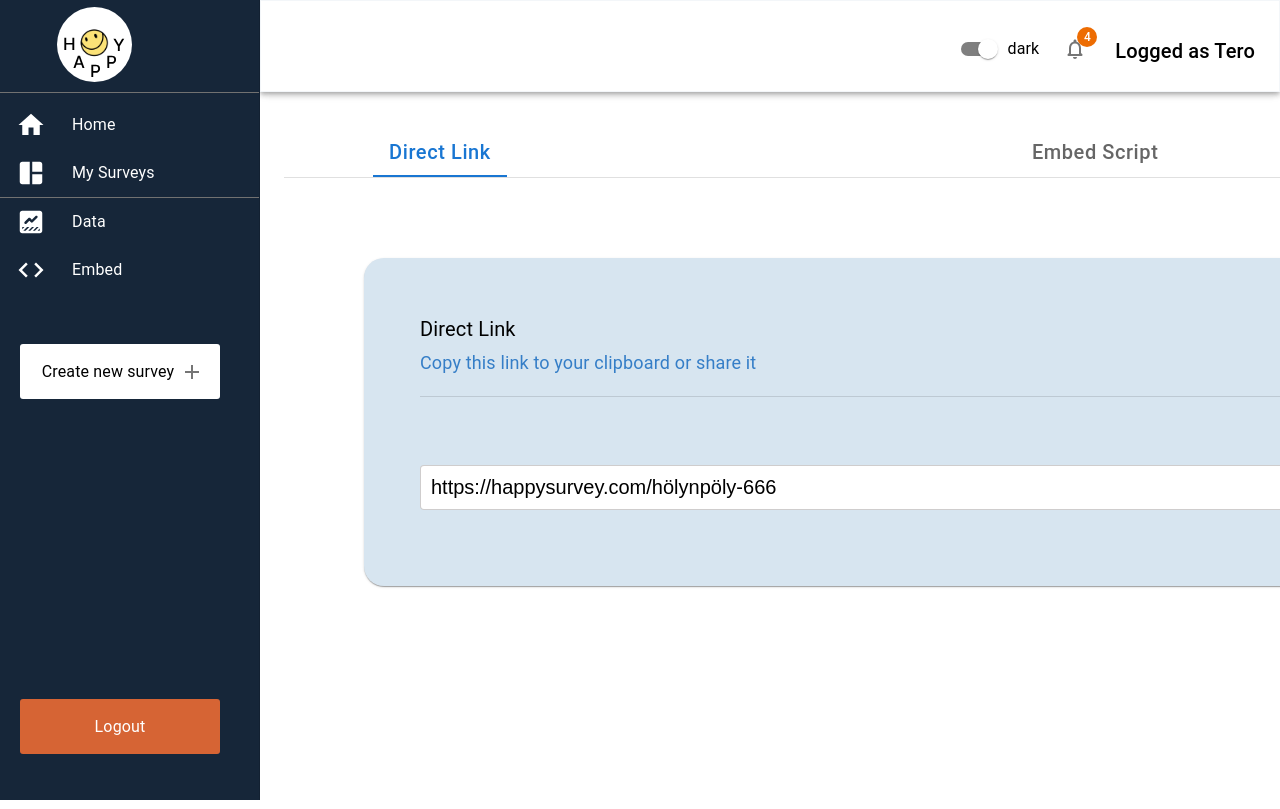
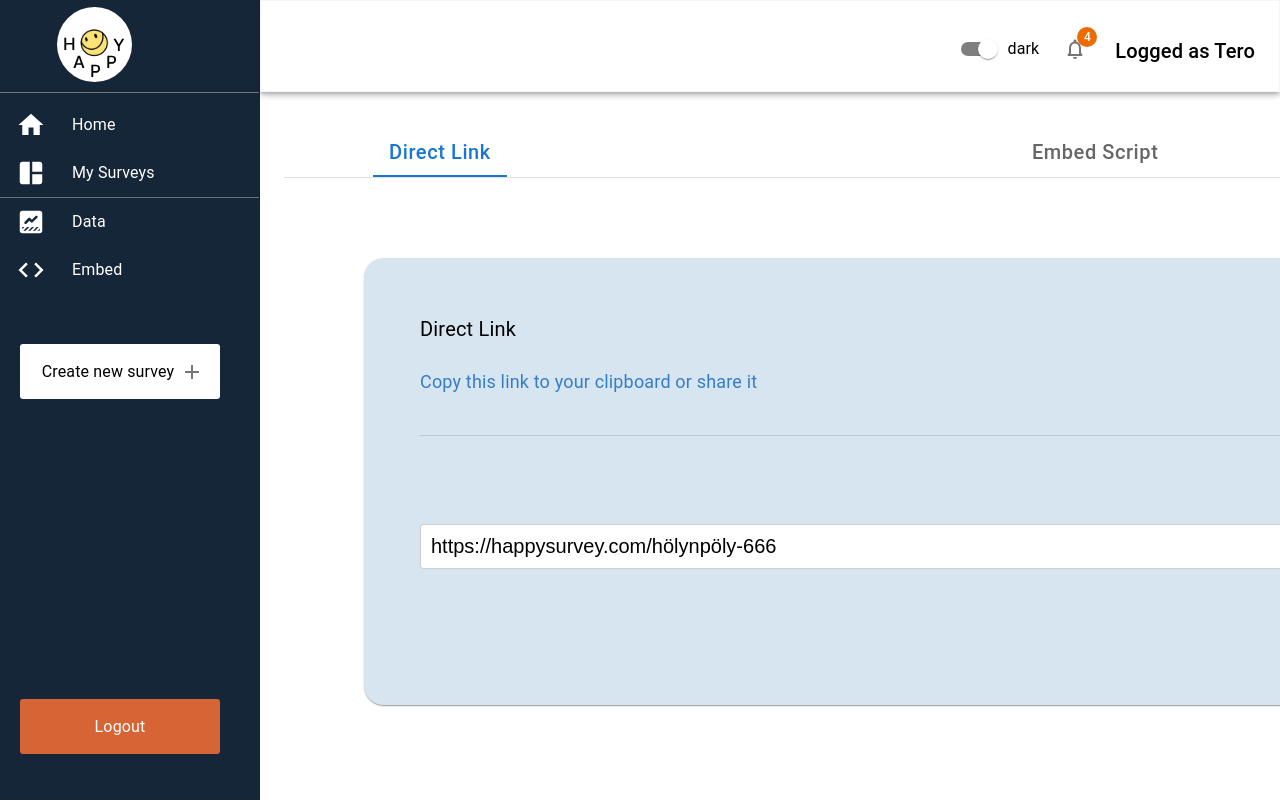
Before and after one commit to Termanty/PS-Dashboard, a React (Create React App) app: page /Embed in a window 1280 px wide. Shown: the top 809 px of the page. Built offline with nearby package versions, Linux system fonts and the light colour scheme.

Commit message:
added typography in the place of div

```diff
--- a/src/components/pages/Embed.js
+++ b/src/components/pages/Embed.js
@@ -72,12 +72,10 @@ function Embed() {
       <Paper sx={{ backgroundColor: "#D7E5F0", margin:10, padding: 5, borderRadius: 5 }}>
       <TabPanel value={value} index={0}>
         <Box sx={{ color: "black" }}>
-          <Typography>
-            <div style={{ fontSize: 20, marginBottom: 5}}>Direct Link</div>
-            <div style={{ fontSize: 18,marginBottom: 20, color: "rgb(53,126,199)" }}>Copy this link to your clipboard or share it</div>
-          </Typography>
+            <Typography sx={{ fontSize: 20, marginBottom: 3 }}>Direct Link</Typography>
+            <Typography sx={{ fontSize: 18, marginBottom: 5, color: "rgb(53,126,199)" }}>Copy this link to your clipboard or share it</Typography>
       <Divider />
-          <div style={{ display: "inline-flex", marginTop: 60, marginBottom: 20 }}>
+          <Box sx={{ display: "inline-flex", marginTop: 10, marginBottom: 10 }}>
           <input
           style = {{ width: 900, fontSize: 20 }}
           id = "direct_link"
@@ -102,20 +100,18 @@ function Embed() {
             </Button>
           </CopyToClipboard>
           {copied ? <span style={{ color: 'red', marginTop: 14 }}>Copied.</span> : null}
-          </div>
+          </Box>
         </Box>
       </TabPanel>
 
       <TabPanel value={value} index={1}>
       <Box sx={{ color: "black" }}>
-      <Typography>
-            <div style={{ fontSize: 20, marginBottom: 5}}>Embed survey to your website
-            </div>
-            <div style={{ fontSize: 18,marginBottom: 20, color: "rgb(53,126,199)" }}>Copy this script and embed on your website
-            </div>
-          </Typography>
+            <Typography sx={{ fontSize: 20, marginBottom: 3}}>Embed survey to your website
+            </Typography>
+            <Typography sx={{ fontSize: 18,marginBottom: 5, color: "rgb(53,126,199)" }}>Copy this script and embed on your website
+            </Typography>
           <Divider />
-          <div style={{ display: "inline-flex", marginTop: 60, marginBottom: 20 }}>
+          <Box sx={{ display: "inline-flex", marginTop: 10, marginBottom: 10 }}>
           <textarea
           style = {{ width: 900, fontSize: 20 }}
           id = "embed-script"
@@ -151,7 +147,7 @@ function Embed() {
             </Button>
           </CopyToClipboard>
           {scriptCopied ? <span style={{color: 'red', marginTop: 14}}>Copied.</span> : null}
-          </div>
+          </Box>
           </Box>
       </TabPanel>
       </Paper>
```
